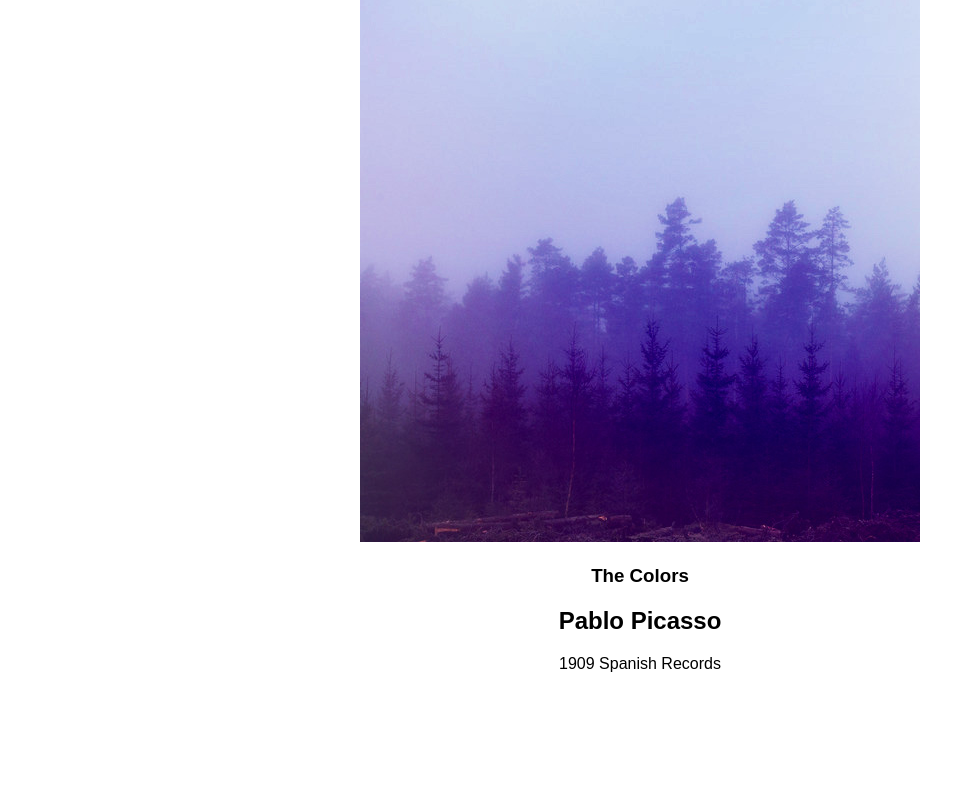
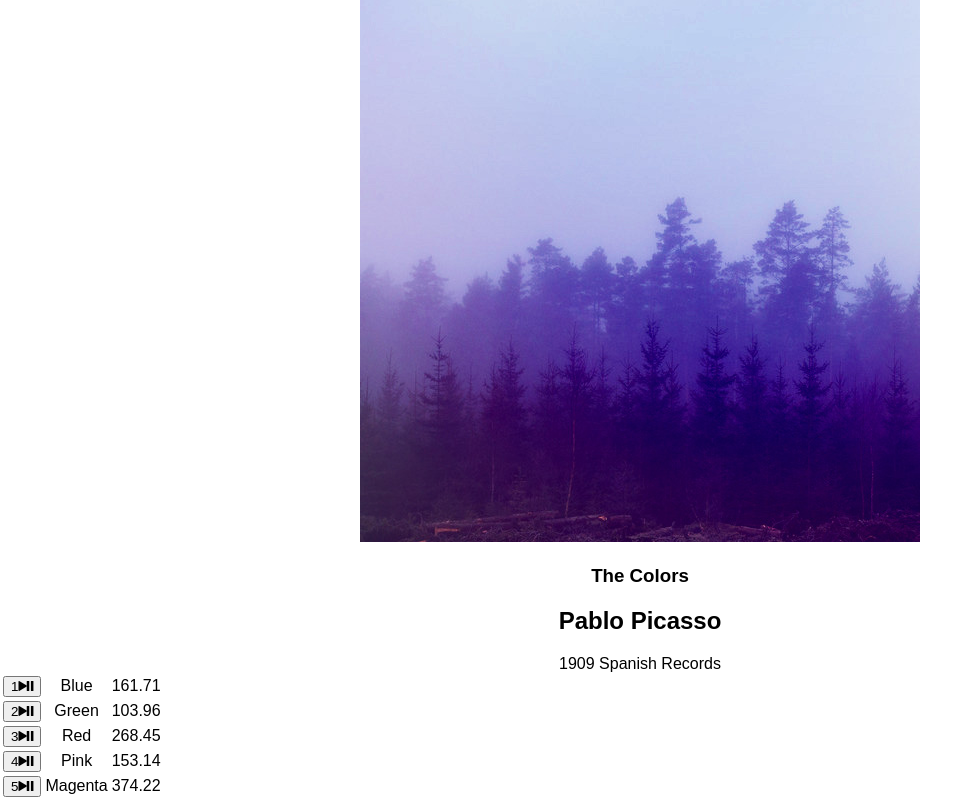
Before and after one commit to jerorhn/bloc-jams-react, a React (Create React App) app: page /album/the-colors in a window 1280 px wide. Shown: the part 208-1008 px from the top of the page, without its empty margins (0-980 px from the left). Before the commit the page ends 881 px from the top, so only its background shows below. Built offline with nearby package versions, Linux system fonts and the light colour scheme.

Commit message:
Chpt6-Assign- Add song info

```diff
--- a/public/index.html
+++ b/public/index.html
@@ -10,6 +10,7 @@
     -->
     <link rel="manifest" href="%PUBLIC_URL%/manifest.json">
     <link rel="shortcut icon" href="%PUBLIC_URL%/favicon.ico">
+    <link rel="stylesheet" href="http://code.ionicframework.com/ionicons/2.0.1/css/ionicons.min.css">
     <!--
       Notice the use of %PUBLIC_URL% in the tags above.
       It will be replaced with the URL of the `public` folder during the build.
--- a/src/components/Album.js
+++ b/src/components/Album.js
@@ -31,6 +31,23 @@
             <col id='song-title-column'/>
             <col id='song-duration-column'/>
           </colgroup>
+          <tbody>
+          {
+            this.state.album.songs.map((song, index) =>
+              <tr>
+                <td>
+                  <button>
+                    <span className='song-number'>{index + 1}</span>
+                    <span className='ion-play'></span>
+                    <span className='ion-pause'></span>
+                  </button>
+                </td>
+                <td>{song.title}</td>
+                <td>{song.duration}</td>
+              </tr>
+            )
+          }
+          </tbody>
         </table>
       </section>
     );
```
